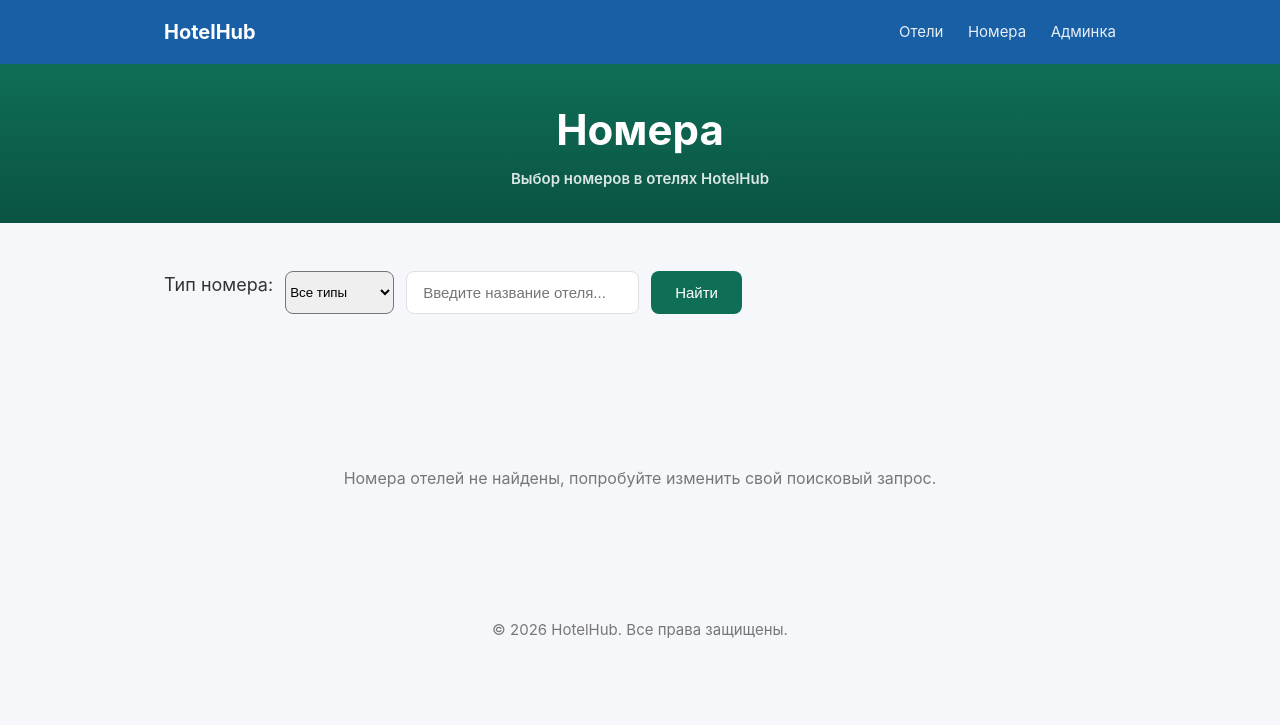
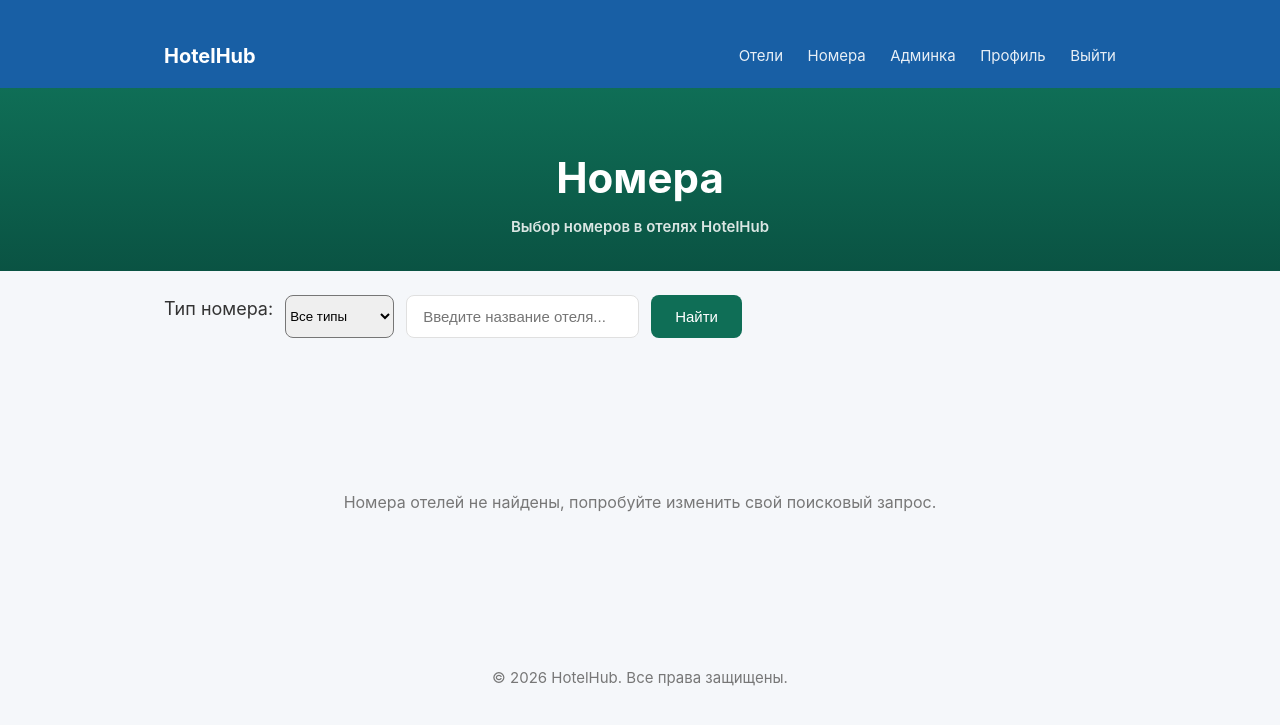
Before and after one commit to Scorp355/HotelHub, a Django app: page /rooms/ in a window 1280 px wide. Shown: the top 725 px of the page. Run offline with Django 5.2, Linux system fonts and the light colour scheme; data that the repository does not hold is empty.

Commit message:
Исправлены еще некоторые ошибки

```diff
--- a/bookings/templates/bookings/create.html
+++ b/bookings/templates/bookings/create.html
@@ -16,7 +16,7 @@
 
     <form method="post" novalidate>
         {% csrf_token %}
-        {% form.room %}{# Скрытое поле с номером #}
+        {{ form.room }}{# Скрытое поле с номером #}
 
         <div class="form-row">
             <label for="{{ form.check_in.id_for_label }}">Дата заезда</label>
--- a/core/templates/core/home.html
+++ b/core/templates/core/home.html
@@ -17,9 +17,9 @@
 
 {# Дашборд поиска (связь с модулем rooms) #}
 <form class="search-dashboard" action="{% url 'rooms:rooms_list' %}" method="get">
-    <input type="date" name="check_in" required title="Дата заезда" placeholder="Заезд">
-    <input type="date" name="check_out" required title="Дата выезда" placeholder="Выезд">
-    <button type="submit" class="btn-accent">Найти номер</button>
+    <input type="date" name="check_in" required title="Дата заезда" placeholder="Заезд" class="input">
+    <input type="date" name="check_out" required title="Дата выезда" placeholder="Выезд" class="input">
+    <button type="submit" class="btn-accept">Найти номер</button>
 </form>
 
 {# Инфраструктура #}
--- a/static/css/base.css
+++ b/static/css/base.css
@@ -59,7 +59,7 @@ a:hover {
 }
 
 .container {
-    margin: 0 auto;
+    margin: 24px auto 0 auto;
     max-width: var(--container-width);
     padding: 0 24px;
 }
@@ -127,7 +127,7 @@ a:hover {
     display: flex;
     gap: 12px;
     margin-bottom: 28px;
-    margin-top: 24px;
+    /* margin-top: 24px; */
 }
 
 .search-input {
--- a/templates/includes/navbar.html
+++ b/templates/includes/navbar.html
@@ -8,6 +8,8 @@
             <a href="{% url 'rooms:rooms_list' %}"
                 class="{% if request.resolver_match.url_name == 'room_list' %}active{% endif %}">Номера</a>
             <a href="/admin/">Админка</a>
+            <a href="{% url 'users:profile' %}">Профиль</a>
+            <a href="{% url 'users:logout' %}">Выйти</a>
         </nav>
     </div>
 </header>
--- a/users/templates/users/profile.html
+++ b/users/templates/users/profile.html
@@ -67,7 +67,7 @@
                             <br>
                             {# Даты проживания, кол-во ночей и общая стоимость бронирования #}
                             <small>
-                                {{ booking.check_in|date:"d.m.Y" }} — {{ booking.check-out|date:"d.m.Y" }}
+                                {{ booking.check_in|date:"d.m.Y" }} — {{ booking.check_out|date:"d.m.Y" }}
                                 • {{ booking.night }} ноч.
                                 • {{ booking.total_orice|intcomma }} ₸
                             </small>
@@ -83,7 +83,7 @@
             {# Если бронирований нет, то показываем сообщение и ссылку на страницу с выбором номера #}
             <p class="empty">
                 У вас пока нет бронирований.
-                <a href="{% url 'rooms:room_list' %}">Выбрать номер</a>
+                <a href="{% url 'rooms:rooms_list' %}">Выбрать номер</a>
             </p>
         {% endif %}
     </section>
--- a/users/views.py
+++ b/users/views.py
@@ -59,7 +59,7 @@ def logout_view(request):
     logout(request)
     # Показываем информационное сообщение
     messages.info(request, 'Вы вышли из аккаунта')
-    # return redirect('core:home')
+    return redirect('core:home')
 
 
 @login_required
```
